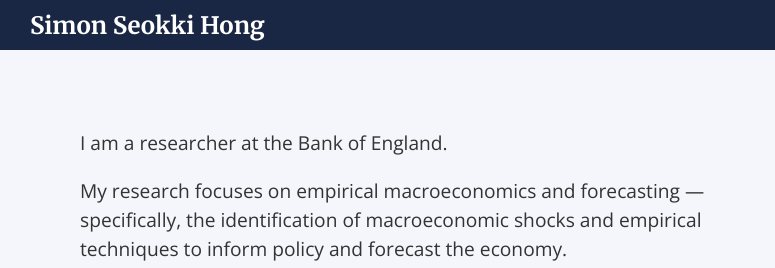
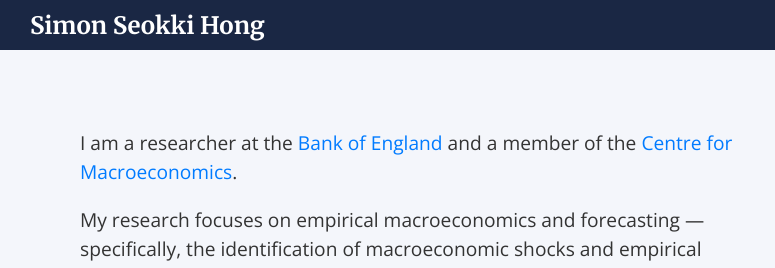
Before and after one commit to simonsokihong/simonsokihong.github.io, a plain HTML site: page index.html in a window 1280 px wide. Shown: the top 268 px of the page, 0-775 px from the left. Drawn offline with nearby package versions, Linux system fonts and the light colour scheme.

Commit message:
Add Centre for Macroeconomics membership to intro
Co-Authored-By: Claude Opus 5.5 <noreply@anthropic.com>

```diff
--- a/index.html
+++ b/index.html
@@ -54,7 +54,7 @@
     <div id="home" class="section">
         <div class="body-wrapper">
             <div class="body-content">
-                <p>I am a researcher at the Bank of England.</p>
+                <p>I am a researcher at the <a href="https://www.bankofengland.co.uk/research/researchers/simon-seokki-hong" target="_blank">Bank of England</a> and a member of the <a href="https://www.lse.ac.uk/cfm" target="_blank">Centre for Macroeconomics</a>.</p>
                 <p>My research focuses on empirical macroeconomics and forecasting — specifically, the identification of macroeconomic shocks and empirical techniques to inform policy and forecast the economy.</p>
                 <a href="SimonSeokki_Hong_CV.pdf" target="_blank" class="cv-button"><i class="fa-solid fa-file-lines"></i> Download CV</a>
                 <p style="margin-top: 60px;"><strong>Contact</strong><br>
```
